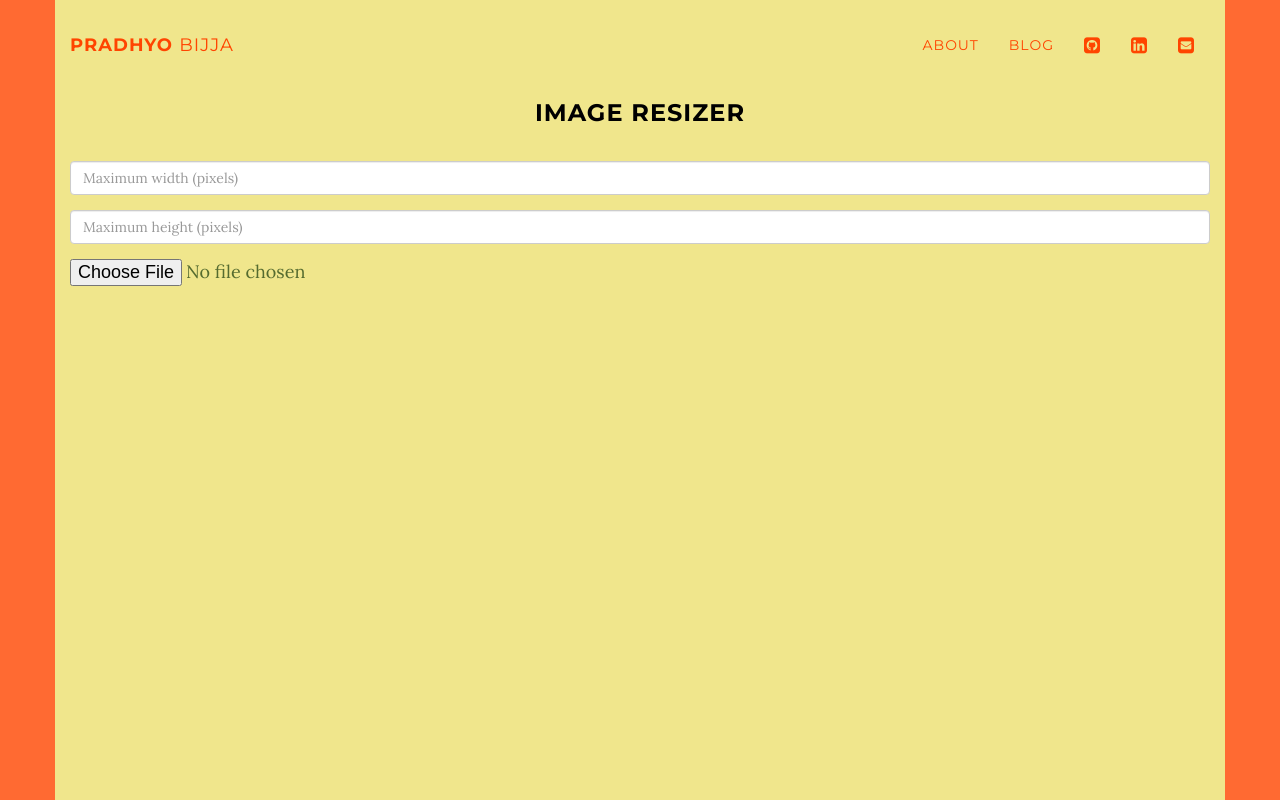
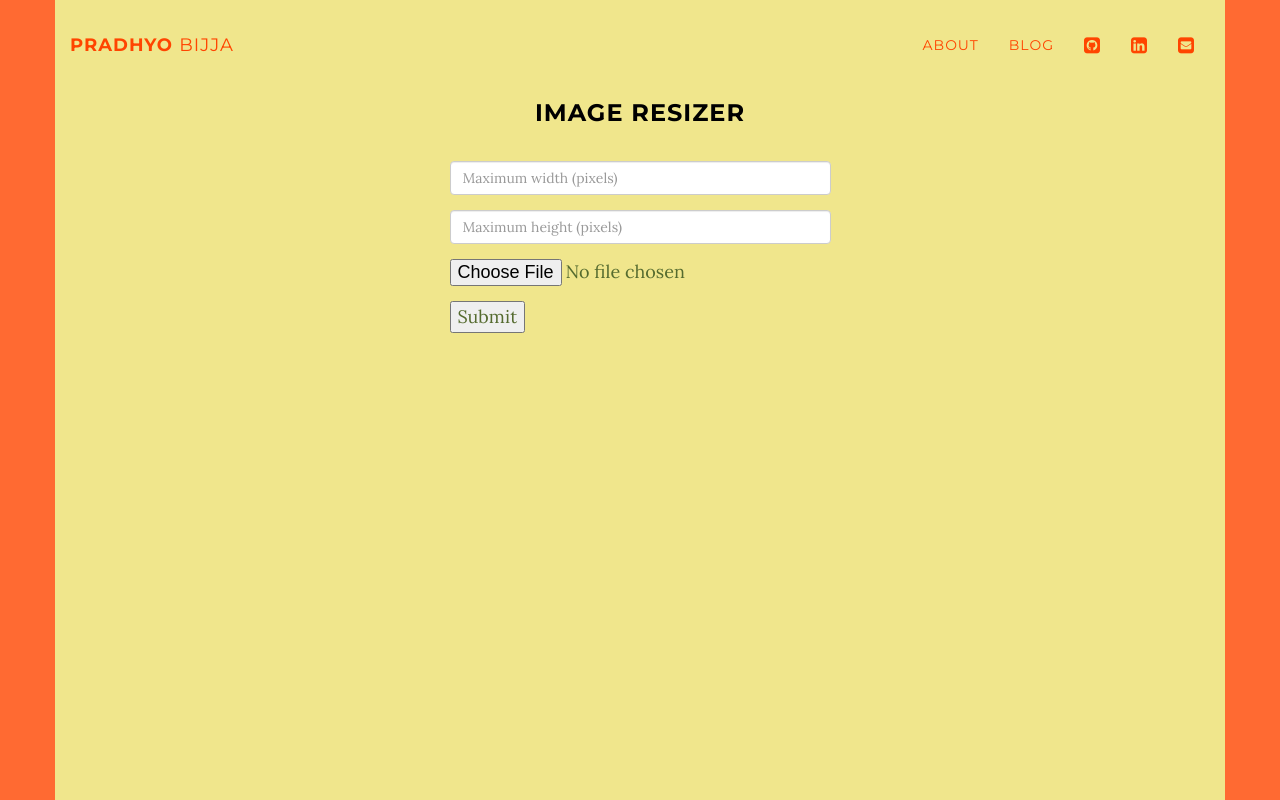
Before and after one commit to Pradhyo/pradhyo-blog, a Python web app: template templates/img_resize.html in a window 1280 px wide. Run offline with Jinja, Linux system fonts and the light colour scheme; the template is opened without the code that fills it, so the values that code supplies are empty; some libraries are stand-ins or nearby versions.

Commit message:
Form appears in the center of the page

```diff
--- a/css/styles.css
+++ b/css/styles.css
@@ -409,3 +409,8 @@ body {
 .dropdown-menu>li>a {
     color: orangered;
 }
+
+#centerdiv {
+    display: table;
+    margin: 0 auto;
+}
--- a/templates/img_resize.html
+++ b/templates/img_resize.html
@@ -1,9 +1,9 @@
 {% extends "base.html" %}
 
 {% block content %}
-  <section class = "container new_blog content-section full-height text-center">
-  	<h3> Image resizer</h3>
-  	<div id="centerdiv">
+  <section class = "container new_blog content-section full-height">
+  	<h3 class="text-center"> Image resizer</h3>
+  	<div id="centerdiv" >
 		<form method="post">
 			<div class="form-group">
 				<input type="text" name="max_width" placeholder="Maximum width (pixels)" class="form-control">
@@ -14,7 +14,12 @@
 			<div class="form-group">
 				<input type="file" name="img" >
 			</div>
+			<input type="submit">
 		</form>
 	</div>
+	<div>
+		<img src="{{img}}" height="{{height}}" width="{{width}}">
+	</div>
   </section>
+
 {% endblock %}
```
